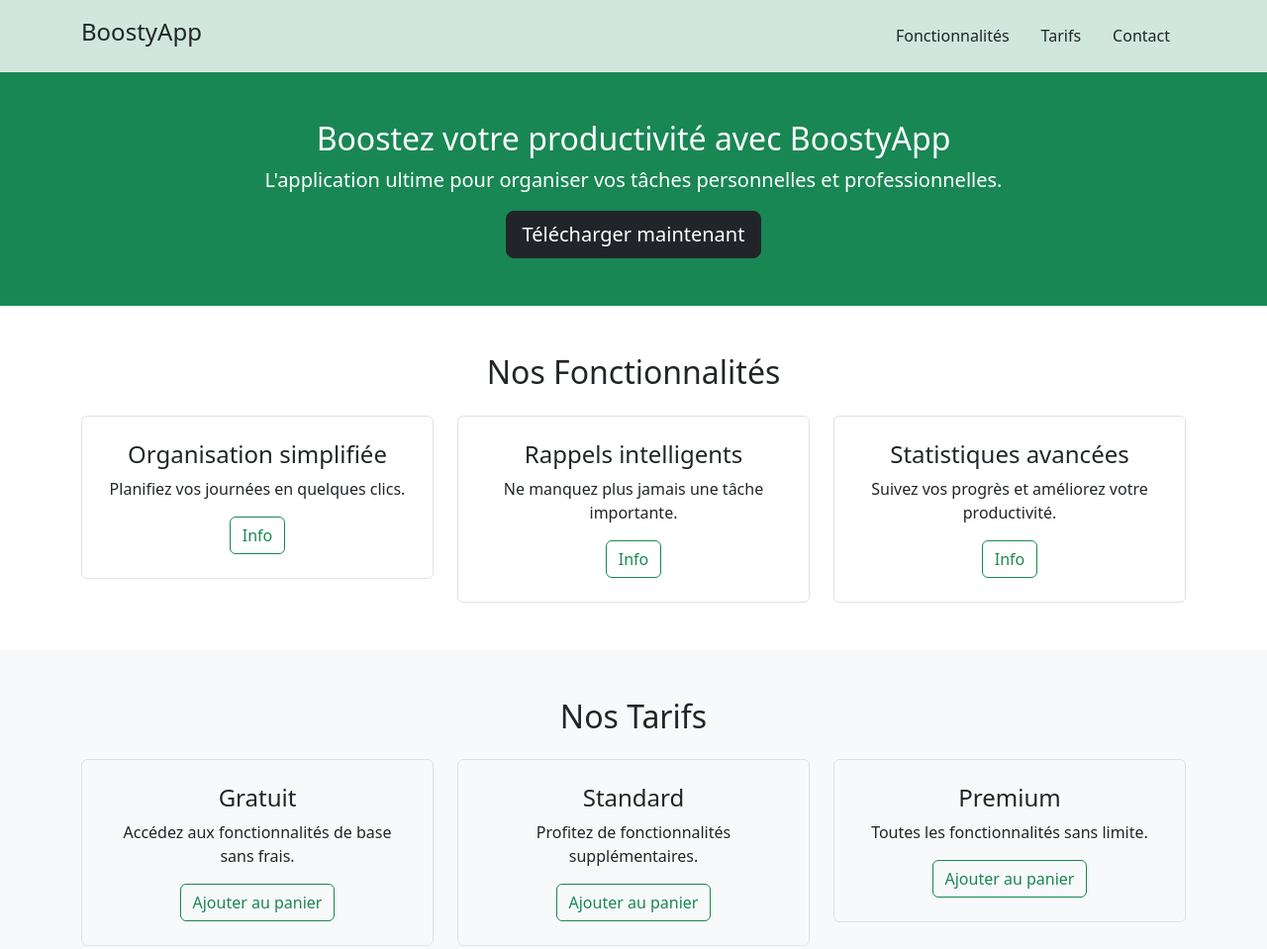
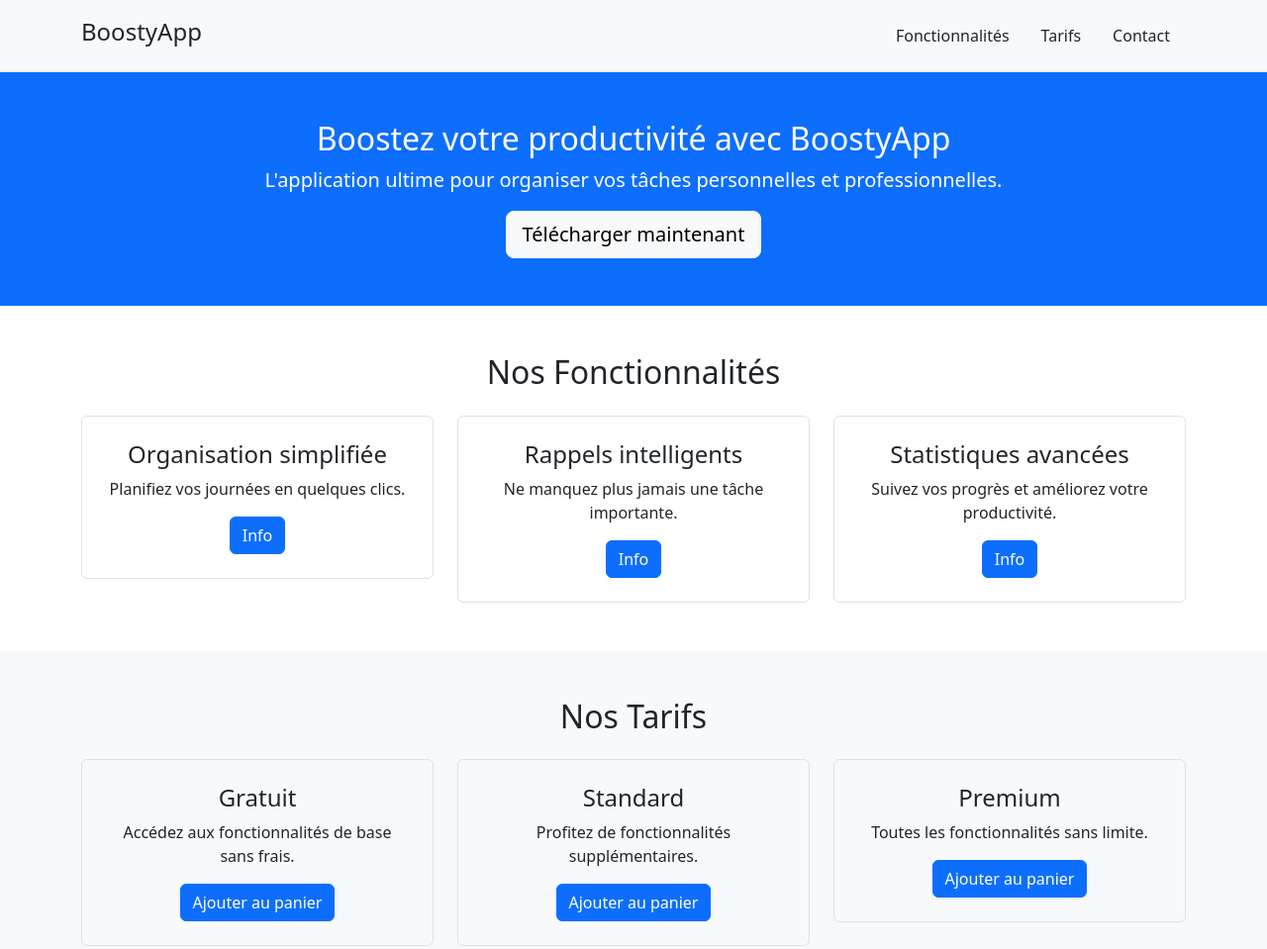
Before and after one commit to mohamedfettis/bootstrap, a plain HTML site: page index.html in a window 1280 px wide. Shown: the top 959 px of the page at 99% size. Drawn offline with nearby package versions, Linux system fonts and the light colour scheme.

Commit message:
fin de tp  changement de coleurs

```diff
--- a/index.html
+++ b/index.html
@@ -9,7 +9,7 @@
 </head>
 <body>
     <!-- Header -->
-    <header class="bg-success-subtle py-3 border-bottom">
+    <header class="bg-light py-3 border-bottom">
         <div class="container d-flex justify-content-between align-items-center">
             <h1 class="h4">BoostyApp</h1>
             <nav>
@@ -23,11 +23,11 @@
     </header>
 
     <!-- Section Hero -->
-    <section class="bg-success  text-white text-center py-5">
+    <section class="bg-primary  text-white text-center py-5">
         <div class="container">
             <h2>Boostez votre productivité avec BoostyApp</h2>
             <p class="lead">L'application ultime pour organiser vos tâches personnelles et professionnelles.</p>
-            <a href="#" class="btn btn-dark btn-lg">Télécharger maintenant</a>
+            <a href="#" class="btn btn-light btn-lg">Télécharger maintenant</a>
         </div>
     </section>
 
@@ -40,7 +40,7 @@
                     <div class="p-4 border rounded">
                         <h4>Organisation simplifiée</h4>
                         <p>Planifiez vos journées en quelques clics.</p>
-                        <button type="button" class="btn btn-outline-success">Info</button>
+                        <button type="button" class="btn btn-primary">Info</button>
 
                     </div>
                 </div>
@@ -48,7 +48,7 @@
                     <div class="p-4 border rounded">
                         <h4>Rappels intelligents</h4>
                         <p>Ne manquez plus jamais une tâche importante.</p>
-                        <button type="button" class="btn btn-outline-success">Info</button>
+                        <button type="button" class="btn btn-primary">Info</button>
 
                     </div>
                 </div>
@@ -56,7 +56,7 @@
                     <div class="p-4 border rounded">
                         <h4>Statistiques avancées</h4>
                         <p>Suivez vos progrès et améliorez votre productivité.</p>
-                        <button type="button" class="btn btn-outline-success">Info</button>
+                        <button type="button" class="btn btn-primary">Info</button>
 
                     </div>
                 </div>
@@ -73,21 +73,21 @@
                     <div class="p-4 border rounded">
                         <h4>Gratuit</h4>
                         <p>Accédez aux fonctionnalités de base sans frais.</p>
-                        <button type="button" class="btn btn-outline-success">Ajouter au panier</button>
+                        <button type="button" class="btn btn-primary">Ajouter au panier</button>
                     </div>
                 </div>
                 <div class="col-md-4">
                     <div class="p-4 border rounded">
                         <h4>Standard</h4>
                         <p>Profitez de fonctionnalités supplémentaires.</p>
-                        <button type="button" class="btn btn-outline-success">Ajouter au panier</button>
+                        <button type="button" class="btn btn-primary">Ajouter au panier</button>
                     </div>
                 </div>
                 <div class="col-md-4">
                     <div class="p-4 border rounded">
                         <h4>Premium</h4>
                         <p>Toutes les fonctionnalités sans limite.</p>
-                        <button type="button" class="btn btn-outline-success">Ajouter au panier</button>
+                        <button type="button" class="btn btn-primary">Ajouter au panier</button>
                     </div>
                 </div>
             </div>
@@ -113,7 +113,7 @@
                             <label for="message" class="form-label">Message</label>
                             <textarea class="form-control" id="message" rows="4" required></textarea>
                         </div>
-                        <button type="submit" class="btn btn-success w-100">Envoyer</button>
+                        <button type="submit" class="btn btn-primary w-100">Envoyer</button>
                     </form>
                 </div>
             </div>
@@ -121,7 +121,7 @@
     </section>
 
     <!-- Footer -->
-    <footer class="bg-success-subtle text-black text-center py-3">
+    <footer class="bg-dark text-black text-center py-3">
         <p>© 2024 BoostyApp. Tous droits réservés.</p>
     </footer>
 
```
